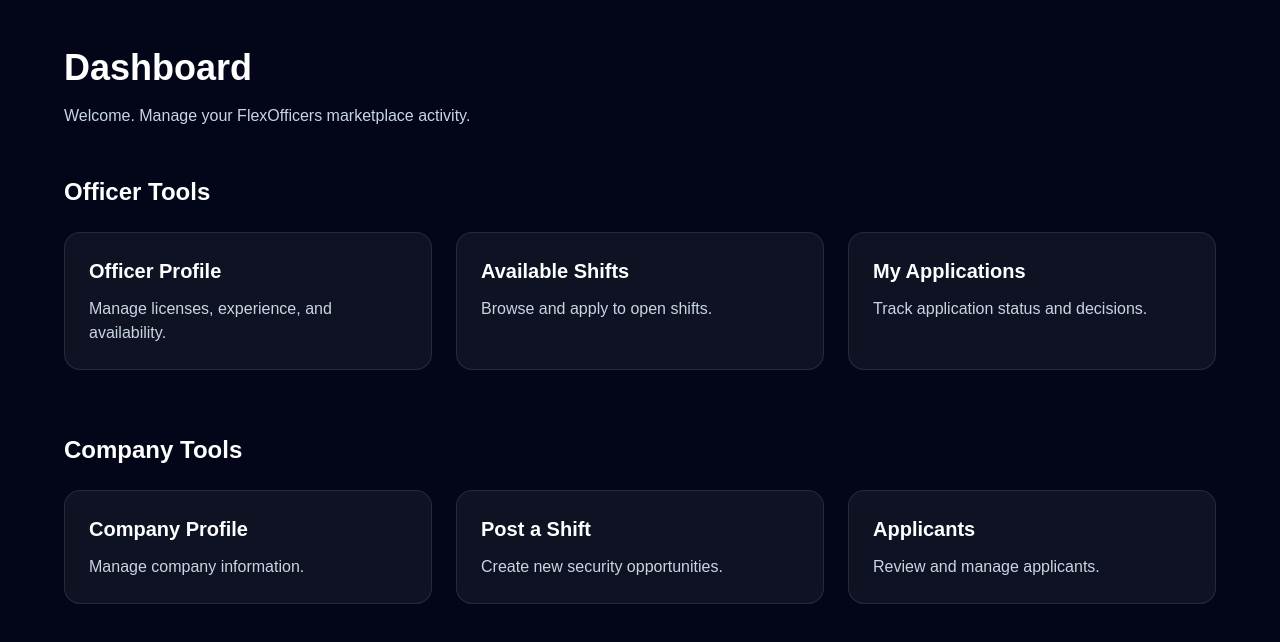
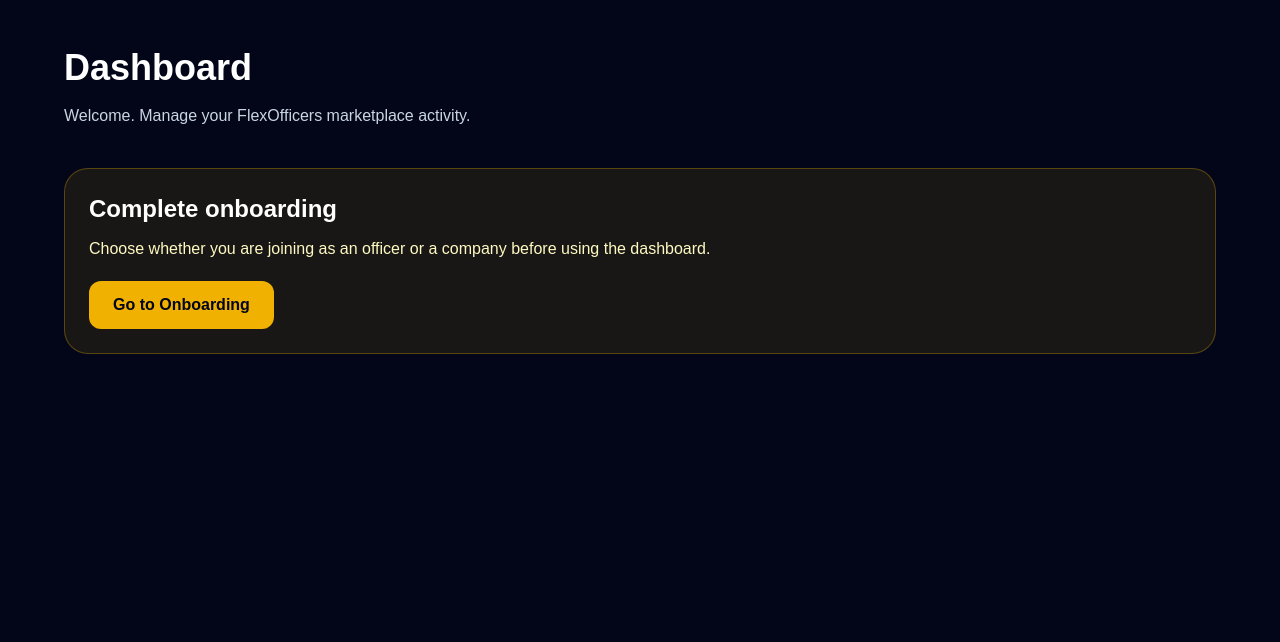
Before and after one commit to raumontalvo/flexofficers.com, a Next.js app: page /dashboard in a window 1280 px wide. Shown: the top 642 px of the page. Built offline with nearby package versions, Linux system fonts and the light colour scheme; no server answers.

Commit message:
Show dashboard tools by saved user role

```diff
--- a/app/dashboard/page.tsx
+++ b/app/dashboard/page.tsx
@@ -1,7 +1,18 @@
 import { currentUser } from "@clerk/nextjs/server";
+import { prisma } from "@/lib/prisma";
 
 export default async function DashboardPage() {
-  const user = await currentUser();
+  const clerkUser = await currentUser();
+
+  const user = clerkUser
+    ? await prisma.user.findUnique({
+        where: {
+          clerkId: clerkUser.id,
+        },
+      })
+    : null;
+
+  const role = user?.role;
 
   return (
     <main className="min-h-screen bg-slate-950 px-6 py-12 text-white">
@@ -9,10 +20,30 @@
         <h1 className="text-4xl font-bold">Dashboard</h1>
 
         <p className="mt-4 text-slate-300">
-          Welcome{user?.firstName ? `, ${user.firstName}` : ""}. Manage your
-          FlexOfficers marketplace activity.
+          Welcome{clerkUser?.firstName ? `, ${clerkUser.firstName}` : ""}.
+          Manage your FlexOfficers marketplace activity.
         </p>
 
+        {!role && (
+          <div className="mt-10 rounded-3xl border border-yellow-500/30 bg-yellow-500/10 p-6">
+            <h2 className="text-2xl font-bold">Complete onboarding</h2>
+
+            <p className="mt-3 text-yellow-100">
+              Choose whether you are joining as an officer or a company before
+              using the dashboard.
+            </p>
+
+            <a
+              href="/onboarding"
+              className="mt-5 inline-block rounded-xl bg-yellow-500 px-6 py-3 font-semibold text-slate-950 hover:bg-yellow-400"
+            >
+              Go to Onboarding
+            </a>
+          </div>
+        )}
+
+        {role === "OFFICER" && (
+          <>
             <h2 className="mt-12 text-2xl font-bold">Officer Tools</h2>
 
             <div className="mt-6 grid gap-6 md:grid-cols-3">
@@ -46,8 +77,12 @@
                 </p>
               </a>
             </div>
+          </>
+        )}
 
-        <h2 className="mt-16 text-2xl font-bold">Company Tools</h2>
+        {role === "COMPANY" && (
+          <>
+            <h2 className="mt-12 text-2xl font-bold">Company Tools</h2>
 
             <div className="mt-6 grid gap-6 md:grid-cols-3">
               <a
@@ -55,7 +90,9 @@
                 className="rounded-2xl border border-white/10 bg-white/5 p-6 transition hover:bg-white/10"
               >
                 <h3 className="text-xl font-semibold">Company Profile</h3>
-            <p className="mt-3 text-slate-300">Manage company information.</p>
+                <p className="mt-3 text-slate-300">
+                  Manage company information.
+                </p>
               </a>
 
               <a
@@ -78,6 +115,8 @@
                 </p>
               </a>
             </div>
+          </>
+        )}
       </section>
     </main>
   );
```
Lines whose indentation alone changed are shown as unchanged.
